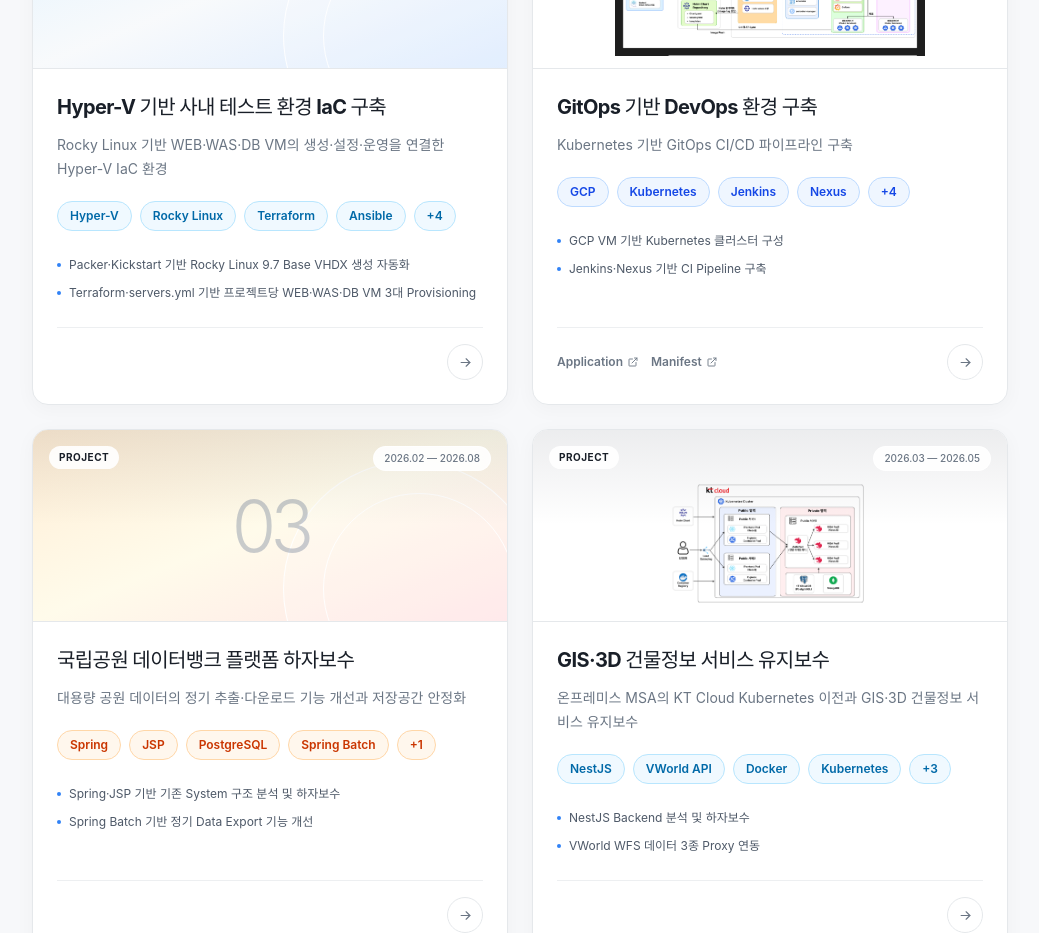
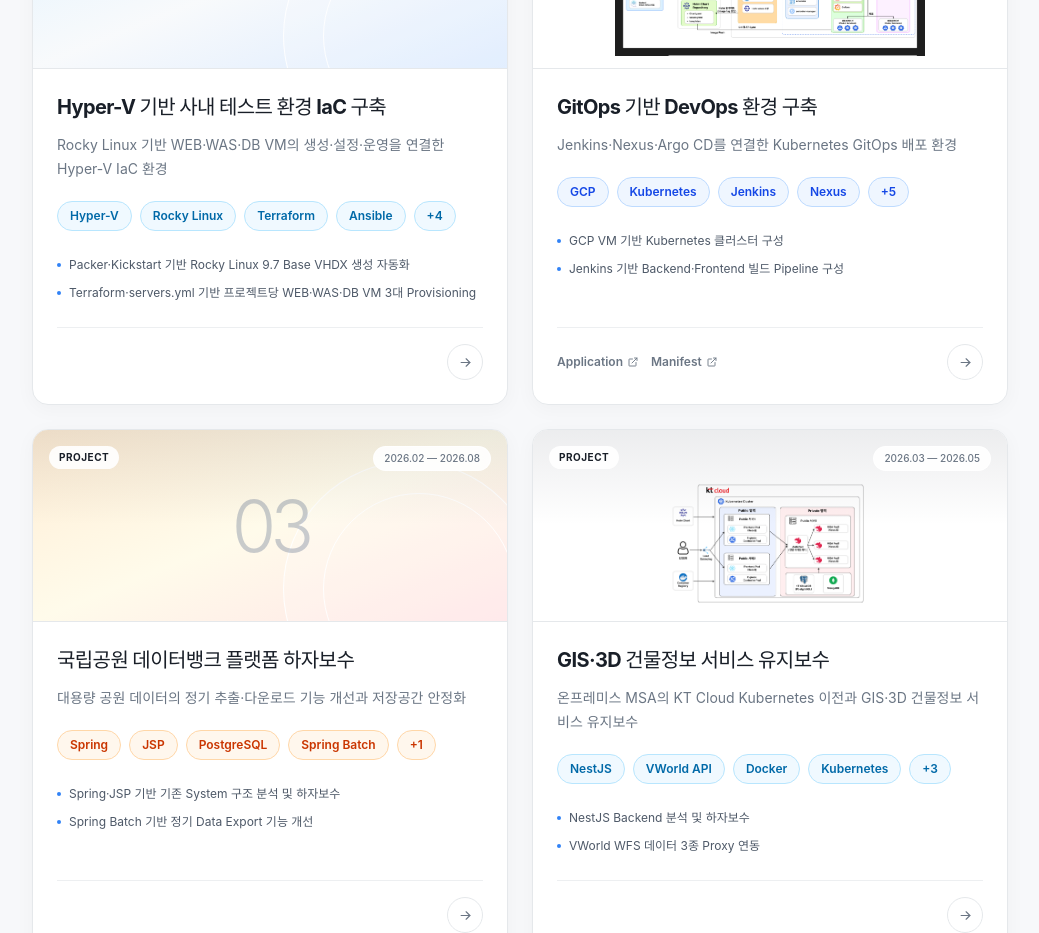
Before and after one commit to IMjaeyongpark/Portfolio, a React (Vite) app: page / in a window 1280 px wide. Shown: the part 1980-2913 px from the top of the page, without its empty margins (120-1159 px from the left). Built offline with nearby package versions, Linux system fonts and the light colour scheme.

Commit message:
docs: GitOps 프로젝트 경험 구체화

```diff
--- a/src/components/ProjectDetail.jsx
+++ b/src/components/ProjectDetail.jsx
@@ -58,6 +58,7 @@ export default function ProjectDetail({ project, backHref = '/#projects' }) {
             <DetailSection number="02" title="담당 역할"><ul className="space-y-2">{project.role.map((item) => <li key={item} className="flex gap-3"><span className="mt-3 size-1 shrink-0 rounded-full bg-lime" />{item}</li>)}</ul></DetailSection>
             <DetailSection number="03" title="주요 구현"><ul className="space-y-3">{project.details.map((item) => <li key={item} className="flex gap-3"><span className="mt-2.5 text-[10px] text-lime">—</span>{item}</li>)}</ul></DetailSection>
             {project.troubleshooting?.length > 0 && <DetailSection number="04" title="트러블슈팅"><div className="space-y-6">{project.troubleshooting.map((item, index) => <div key={`${item.problem}-${index}`} className="space-y-4 rounded-2xl border border-line bg-[#f7f8fa] p-5"><div><span className="text-[10px] font-semibold tracking-wider text-red-500 uppercase">Problem</span><p className="mt-1">{item.problem}</p></div><div><span className="text-[10px] font-semibold tracking-wider text-lime uppercase">Solution</span><p className="mt-1">{item.solution}</p></div><div className="rounded-xl border border-blue-100 bg-blue-50 px-4 py-3"><span className="text-[10px] font-semibold tracking-wider text-blue-700 uppercase">Result</span><p className="mt-1 font-medium text-[#333d4b]">{item.result}</p></div></div>)}</div></DetailSection>}
+            {project.improvements?.length > 0 && <DetailSection number={project.troubleshooting?.length > 0 ? '05' : '04'} title="확장 방향"><ul className="space-y-3">{project.improvements.map((item) => <li key={item} className="flex gap-3"><span className="mt-2.5 text-[10px] text-lime">—</span>{item}</li>)}</ul></DetailSection>}
           </div>
 
           {projectLinks.length > 0 && <Reveal><div className="mt-8 flex flex-wrap gap-3">{projectLinks.map((link) => <a key={link.url} href={link.url} target="_blank" rel="noreferrer" className="focus-ring inline-flex items-center gap-2 rounded-full bg-lime px-5 py-3 text-sm font-semibold text-white transition-opacity hover:opacity-90">{link.label} <Icon name="external" size={14} /></a>)}</div></Reveal>}
--- a/src/data/projects.js
+++ b/src/data/projects.js
@@ -48,22 +48,35 @@ const projectItems = [
     slug: 'gitops-devops',
     tone: 'lime',
     title: 'GitOps 기반 DevOps 환경 구축',
-    description: 'Kubernetes 기반 GitOps CI/CD 파이프라인 구축',
+    description: 'Jenkins·Nexus·Argo CD를 연결한 Kubernetes GitOps 배포 환경',
     period: '2026.06 — 2026.08',
-    skills: ['GCP', 'Kubernetes', 'Jenkins', 'Nexus', 'Argo CD', 'Helm', 'Prometheus', 'Grafana'],
-    purpose: 'GCP VM에 Kubernetes 클러스터를 구성하고, 소스 변경부터 배포와 모니터링까지 연결되는 GitOps 기반 DevOps 환경을 구축하는 프로젝트입니다.',
+    skills: ['GCP', 'Kubernetes', 'Jenkins', 'Nexus', 'Argo CD', 'Helm', 'Prometheus', 'Grafana', 'GitHub App'],
+    purpose: '애플리케이션 변경사항을 Jenkins에서 빌드하고 Nexus에 저장한 뒤, Argo CD가 Kubernetes에 자동 배포하는 GitOps 환경을 구축했습니다.',
     role: [
       'GCP VM 기반 Kubernetes 클러스터 구성',
-      'Jenkins·Nexus 기반 CI Pipeline 구축',
-      'Argo CD·Helm 기반 GitOps 자동 배포 구성',
-      'Prometheus·Grafana 모니터링 환경 구성',
+      'Jenkins 기반 Backend·Frontend 빌드 Pipeline 구성',
+      'Docker Image 빌드 및 Nexus Registry 연동',
+      'Helm·Argo CD 기반 Kubernetes 자동 배포 구성',
+      'Prometheus·Grafana 기반 모니터링 구성',
     ],
     details: [
-      'GitHub App으로 Jenkins와 GitHub Repository를 연동해 소스 변경을 감지합니다.',
-      'Jenkins가 Application Build, Docker Image 생성, Nexus Registry Push를 수행하도록 구성했습니다.',
-      'Helm Chart로 Kubernetes 배포 설정을 관리하고 Argo CD가 Git 변경을 감지해 자동 배포하도록 연결했습니다.',
+      '애플리케이션 소스와 Kubernetes 배포 설정을 별도 GitHub Repository로 분리했습니다.',
+      'Jenkins에서 Spring Boot Backend를 빌드·테스트하고 React Frontend와 함께 Docker Image로 생성해 Nexus에 저장했습니다.',
+      'Git 커밋 ID를 Image Tag로 사용하고 Jenkins가 Helm values의 Tag를 변경하도록 구성했습니다.',
+      'Argo CD가 Manifest 변경을 감지해 Kubernetes에 자동 배포하도록 연결했습니다.',
+      'Helm으로 Frontend·Backend Replica, Service, Ingress와 Health Check 설정을 관리했습니다.',
+      'Prometheus와 Grafana로 Kubernetes Cluster와 Application 상태를 확인할 수 있게 구성했습니다.',
     ],
-    troubleshooting: [],
+    troubleshooting: [
+      {
+        problem: 'Jenkins에서 Nexus와 GitHub Repository에 접근하기 위한 인증정보를 안전하게 관리해야 했습니다.',
+        solution: 'Nexus 계정은 Jenkins Credentials로 관리하고, GitHub 연결에는 빌드 시 발급되는 GitHub App Token을 사용했습니다.',
+        result: 'Jenkinsfile에 비밀번호와 Token을 직접 저장하지 않고 Pipeline을 연결했습니다.',
+      },
+    ],
+    improvements: [
+      '이 프로젝트는 애플리케이션 빌드부터 Manifest 갱신과 Kubernetes 배포까지 이어지는 GitOps 전체 흐름을 검증하는 것이 목적이어서 Backend와 Frontend를 하나의 Jenkins Pipeline으로 구성했습니다. 실제 서비스 규모가 커지고 각 영역의 배포 주기가 달라질 경우 역할별 Pipeline으로 분리할 수 있도록 디렉터리와 Docker Image는 구분해 관리했습니다.',
+    ],
     github: '',
     links: [
       { label: 'Application', url: 'https://github.com/IMjaeyongpark/deploy-history-app' },
```
